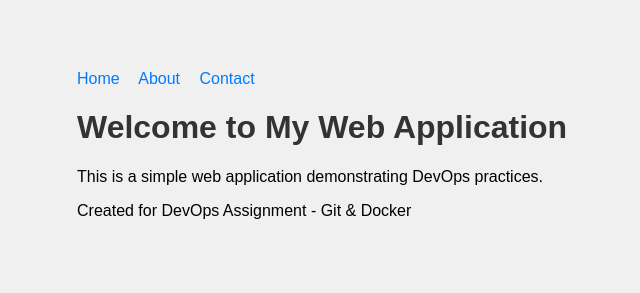
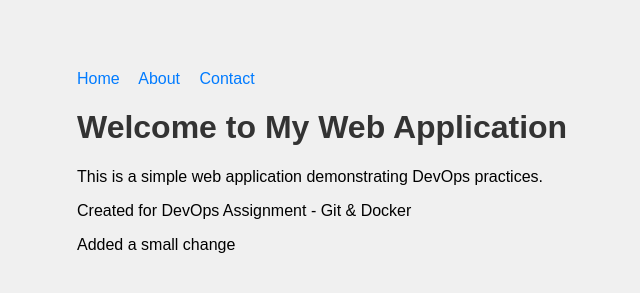
Before and after one commit to nikhilb2/my-web-project, a plain HTML site: page index.html in a window 1280 px wide. Shown: the whole page, without its empty margins (163-803 px from the left). Drawn offline with Linux system fonts and the light colour scheme.

Commit message:
Updated home page content

```diff
--- a/index.html
+++ b/index.html
@@ -34,5 +34,6 @@
 		<h1>Welcome to My Web Application</h1>
 		<p>This is a simple web application demonstrating DevOps practices.</p>
 		<p>Created for DevOps Assignment - Git & Docker</p>
+		<p>Added a small change</p>
 	</body>
 </html>
```
